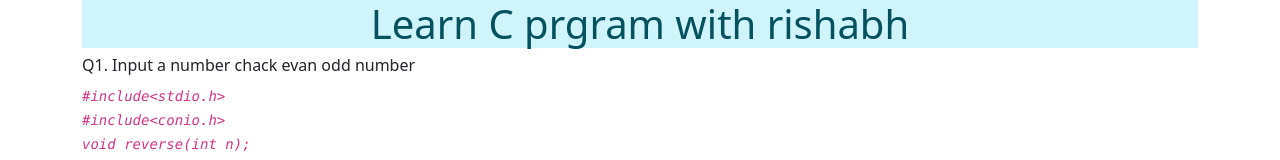
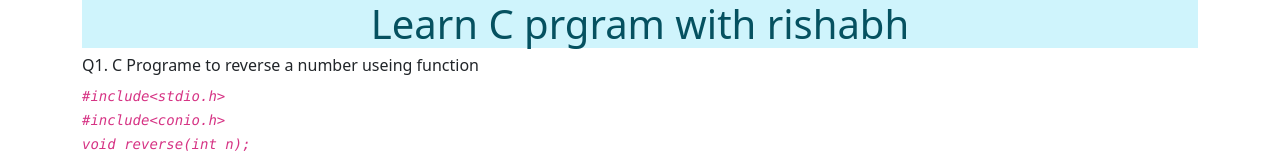
Before and after one commit to rishabh8789/lcwr, a plain HTML site: page index.html in a window 1280 px wide. Shown: the top 160 px of the page. Drawn offline with nearby package versions, Linux system fonts and the light colour scheme.

Commit message:
Update index.html
Correct question

```diff
--- a/index.html
+++ b/index.html
@@ -13,7 +13,7 @@
         <h1 class="text-center alert-info">Learn C prgram with rishabh </h1>
     </div>
     <div class="container">
-       <h6>Q1. Input a number chack evan odd number</h6>
+       <h6>Q1. C Programe to reverse a number useing function </h6>
        <i>
 
             <div class="form-floating">
```
